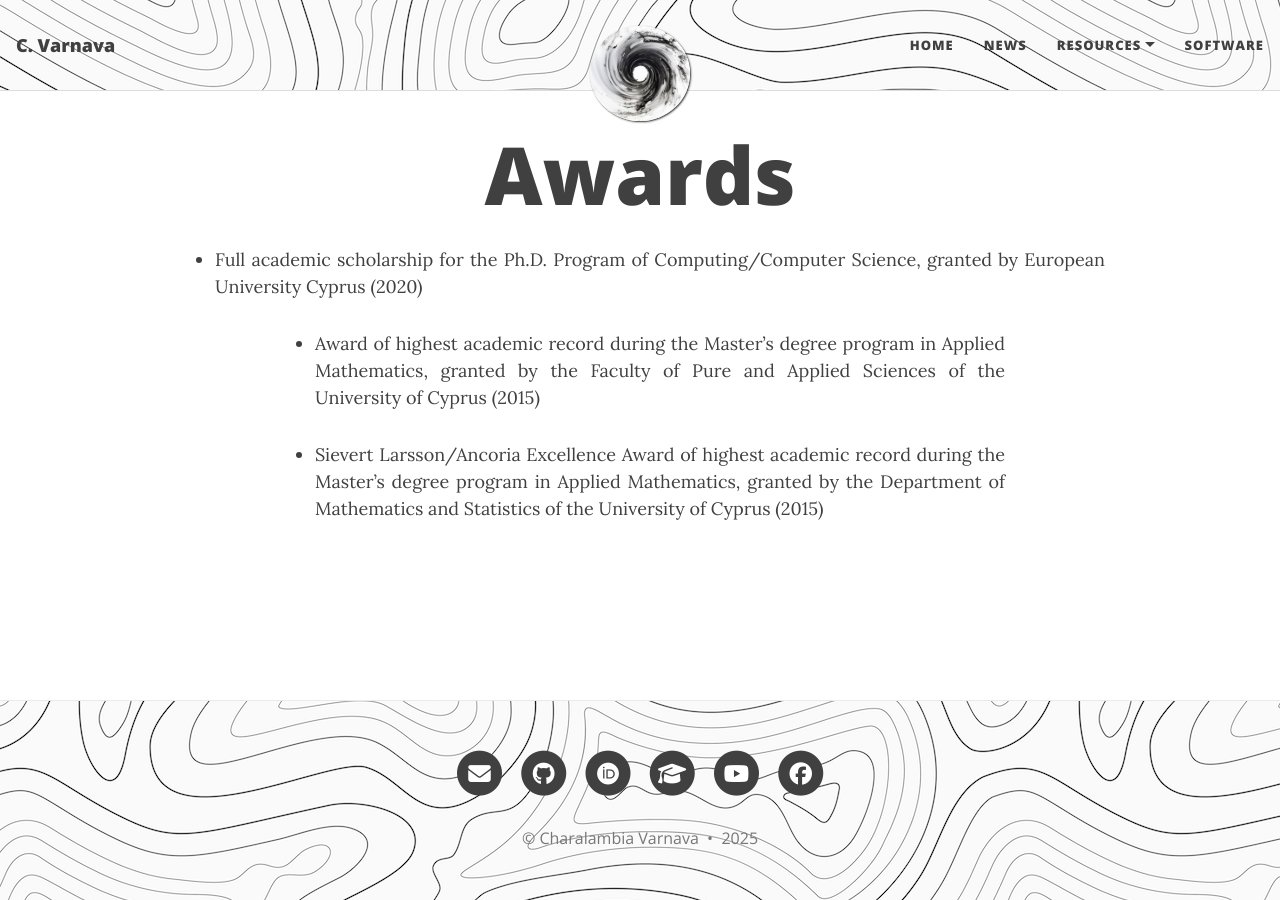
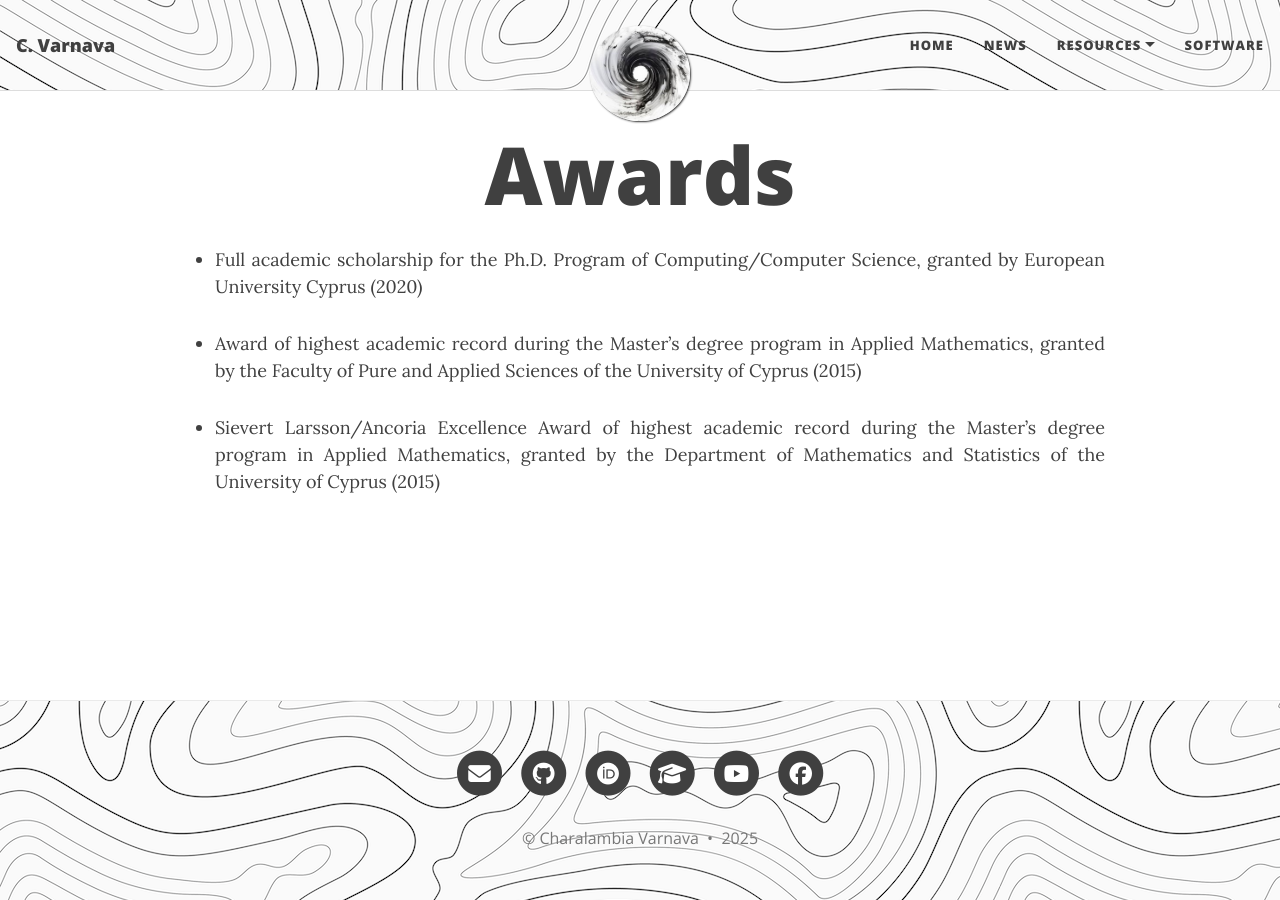
Before and after one commit to ch-var/ch-var.github.io, a Jekyll site: the page built from awards.html, in a window 1280 px wide. Built offline with Jekyll 4.4.1, drawn with Linux system fonts in a browser that asks for light colours.

Commit message:
Update awards.html

```diff
--- a/awards.html
+++ b/awards.html
@@ -13,7 +13,7 @@
 
   /* Keep default margins on mobile screens */
   @media (max-width: 767px) {
-    p, ul {
+    p, ul, li {
       margin-left: 0;  /* Default left margin for paragraphs */
       margin-right: 0; /* Default right margin for paragraphs */
     }
@@ -23,7 +23,7 @@
 <ul>
 <li style="text-align: justify; margin-left: -100px; margin-right: -100px;">Full academic scholarship for the Ph.D. Program of Computing/Computer Science, granted by European University Cyprus (2020)</li>
 <p></p>
-<li style="text-align: justify;">Award of highest academic record during the Master’s degree program in Applied Mathematics, granted by the Faculty of Pure and Applied Sciences of the University of Cyprus (2015)</li>
+<li style="text-align: justify; margin-left: -100px; margin-right: -100px;">Award of highest academic record during the Master’s degree program in Applied Mathematics, granted by the Faculty of Pure and Applied Sciences of the University of Cyprus (2015)</li>
 <p></p>
-<li style="text-align: justify;">Sievert Larsson/Ancoria Excellence Award of highest academic record during the Master’s degree program in Applied Mathematics, granted by the Department of Mathematics and Statistics of the University of Cyprus (2015)</li>
+<li style="text-align: justify; margin-left: -100px; margin-right: -100px;">Sievert Larsson/Ancoria Excellence Award of highest academic record during the Master’s degree program in Applied Mathematics, granted by the Department of Mathematics and Statistics of the University of Cyprus (2015)</li>
 </ul>
```
